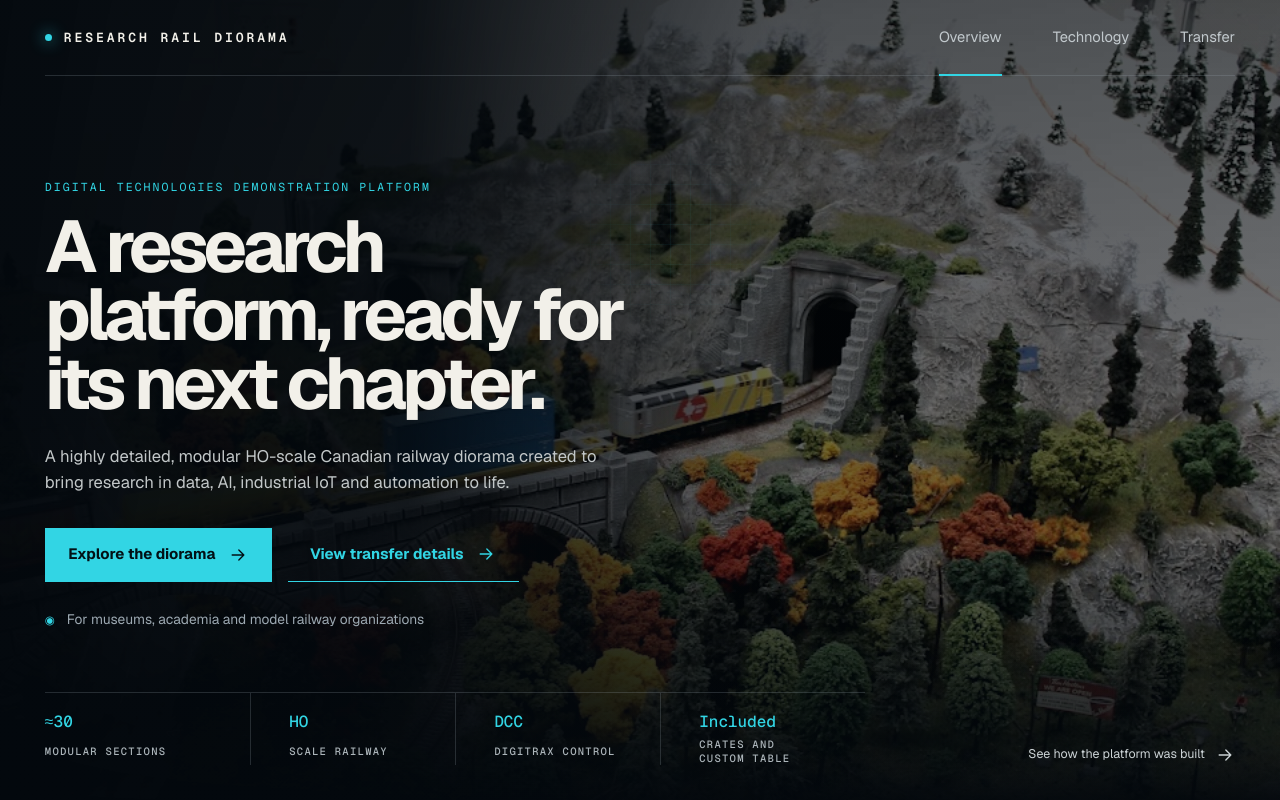
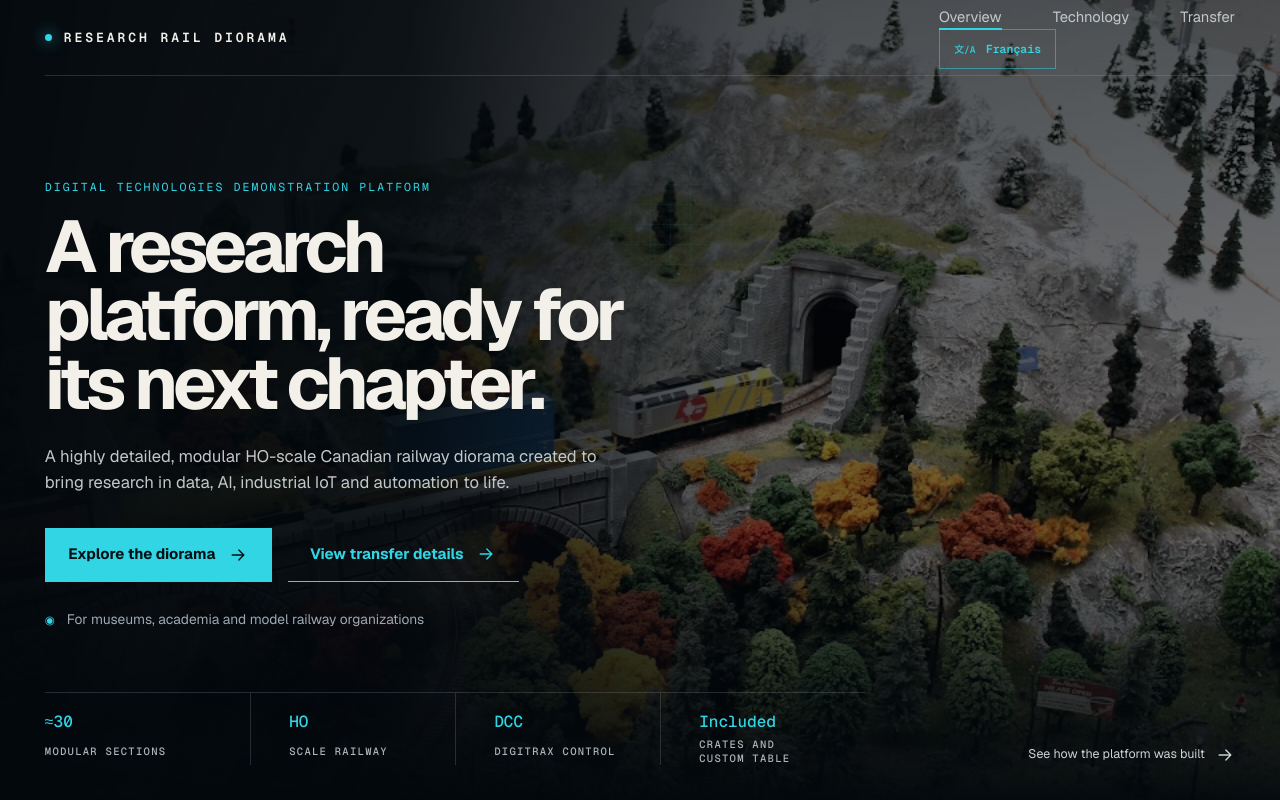
Before and after one commit to PatrickPaul-Perso/dt-diorama, a Next.js app: page / in a window 1280 px wide. Shown: the top 800 px of the page. Built offline with nearby package versions, Linux system fonts and the light colour scheme.

Commit message:
Move language selector to header

```diff
--- a/app/page.tsx
+++ b/app/page.tsx
@@ -255,11 +255,14 @@ export default function Home() {
       <section className="hero" id="overview">
         <header className="site-header">
           <a className="wordmark" href="#overview" aria-label={content.homeLabel}><span className="signal-dot" />Research Rail Diorama</a>
-          <nav aria-label={content.navigationLabel}>
-            <a className="active" href="#overview">{content.nav[0]}</a>
-            <a href="#technology">{content.nav[1]}</a>
-            <a href="#transfer">{content.nav[2]}</a>
-          </nav>
+          <div className="header-actions">
+            <nav aria-label={content.navigationLabel}>
+              <a className="active" href="#overview">{content.nav[0]}</a>
+              <a href="#technology">{content.nav[1]}</a>
+              <a href="#transfer">{content.nav[2]}</a>
+            </nav>
+            <button className="language-toggle" type="button" onClick={toggleLanguage} aria-label={content.switchLabel}><span aria-hidden="true">文/A</span>{content.switchLanguage}</button>
+          </div>
         </header>
 
         <img className="hero-image" src="/images/diorama-mountain.jpg" alt={content.heroAlt} />
@@ -358,7 +361,6 @@ export default function Home() {
         <div className="footer-brand"><a className="wordmark" href="#overview"><span className="signal-dot" />Research Rail Diorama</a><p>{content.footerStatement}</p></div>
         <aside className="ai-notice" aria-labelledby="ai-notice-title"><span className="ai-mark" aria-hidden="true">AI</span><div><strong id="ai-notice-title">{content.aiTitle}</strong><p>{content.aiNotice}</p></div></aside>
         <div className="footer-actions">
-          <button className="language-toggle" type="button" onClick={toggleLanguage} aria-label={content.switchLabel}><span aria-hidden="true">文/A</span>{content.switchLanguage}</button>
           <a href="#overview">{content.backToTop}</a>
         </div>
       </footer>
```
